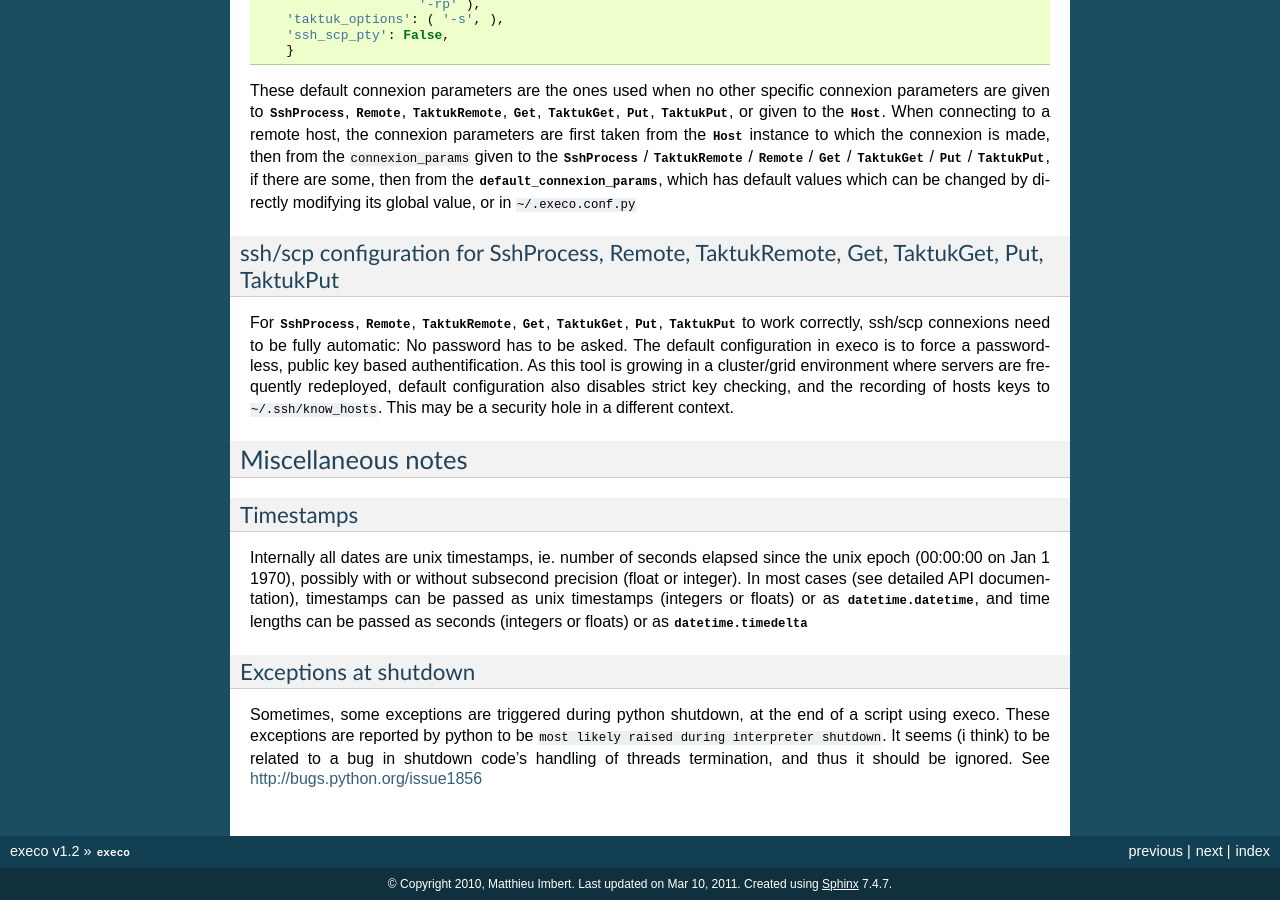
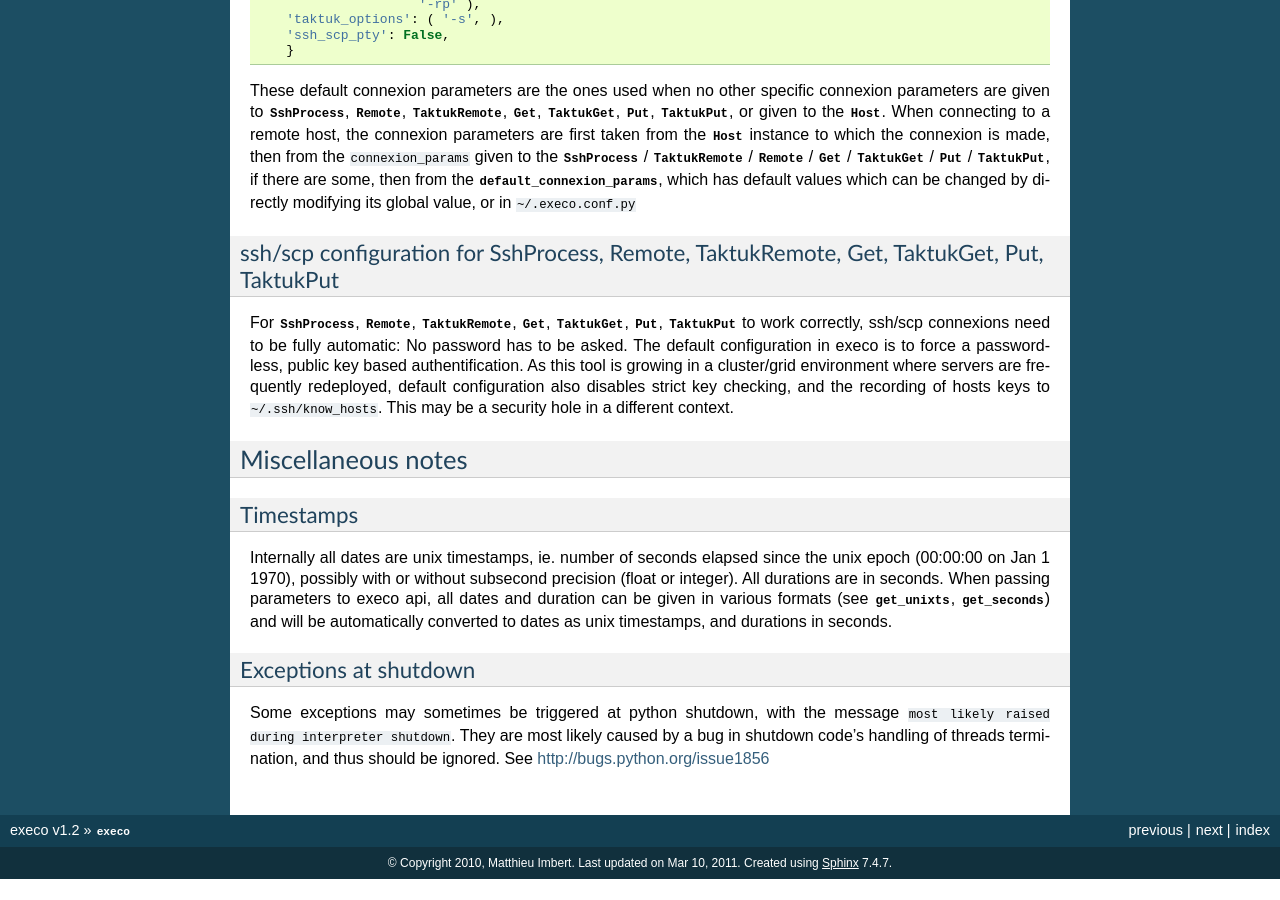
Before and after one commit to rcherrueau/execo, a Sphinx documentation site: the page built from doc/execo.rst, in a window 1280 px wide and 900 px high, scrolled down 9973 px. Built offline with Sphinx 7.4.7, drawn with Linux system fonts in a browser that asks for light colours; after the commit the page ends 10852 px from its top, so only the background shows below that.

Commit message:
doc improvements

```diff
--- a/doc/execo.rst
+++ b/doc/execo.rst
@@ -377,18 +377,17 @@ Timestamps
 
 Internally all dates are unix timestamps, ie. number of seconds
 elapsed since the unix epoch (00:00:00 on Jan 1 1970), possibly with
-or without subsecond precision (float or integer).  In most cases (see
-detailed API documentation), timestamps can be passed as unix
-timestamps (integers or floats) or as `datetime.datetime`, and time
-lengths can be passed as seconds (integers or floats) or as
-`datetime.timedelta`
+or without subsecond precision (float or integer). All durations are
+in seconds. When passing parameters to execo api, all dates and
+duration can be given in various formats (see `get_unixts`,
+`get_seconds`) and will be automatically converted to dates as unix
+timestamps, and durations in seconds.
 
 Exceptions at shutdown
 ----------------------
 
-Sometimes, some exceptions are triggered during python shutdown, at
-the end of a script using execo. These exceptions are reported by
-python to be ``most likely raised during interpreter shutdown``. It
-seems (i think) to be related to a bug in shutdown code's handling of
-threads termination, and thus it should be ignored. See
+Some exceptions may sometimes be triggered at python shutdown, with
+the message ``most likely raised during interpreter shutdown``. They
+are most likely caused by a bug in shutdown code's handling of threads
+termination, and thus should be ignored. See
 http://bugs.python.org/issue1856
```
